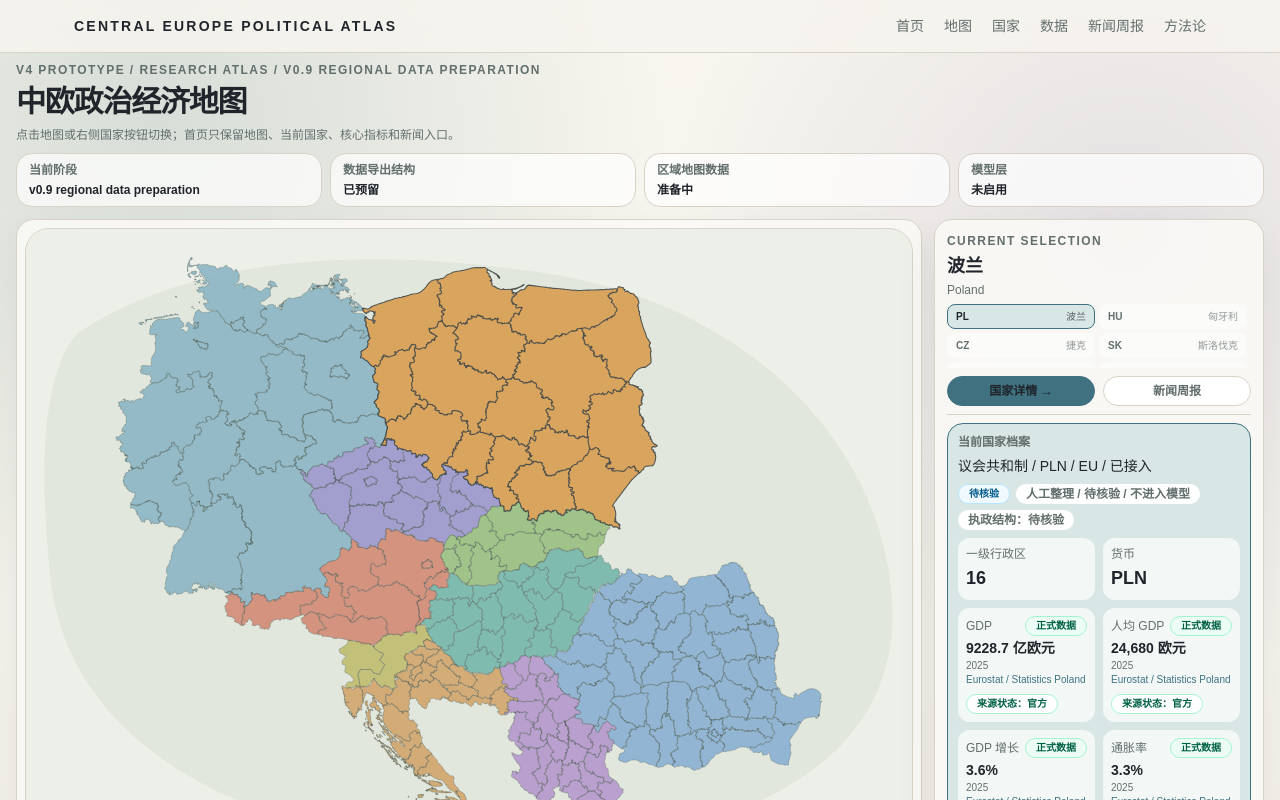
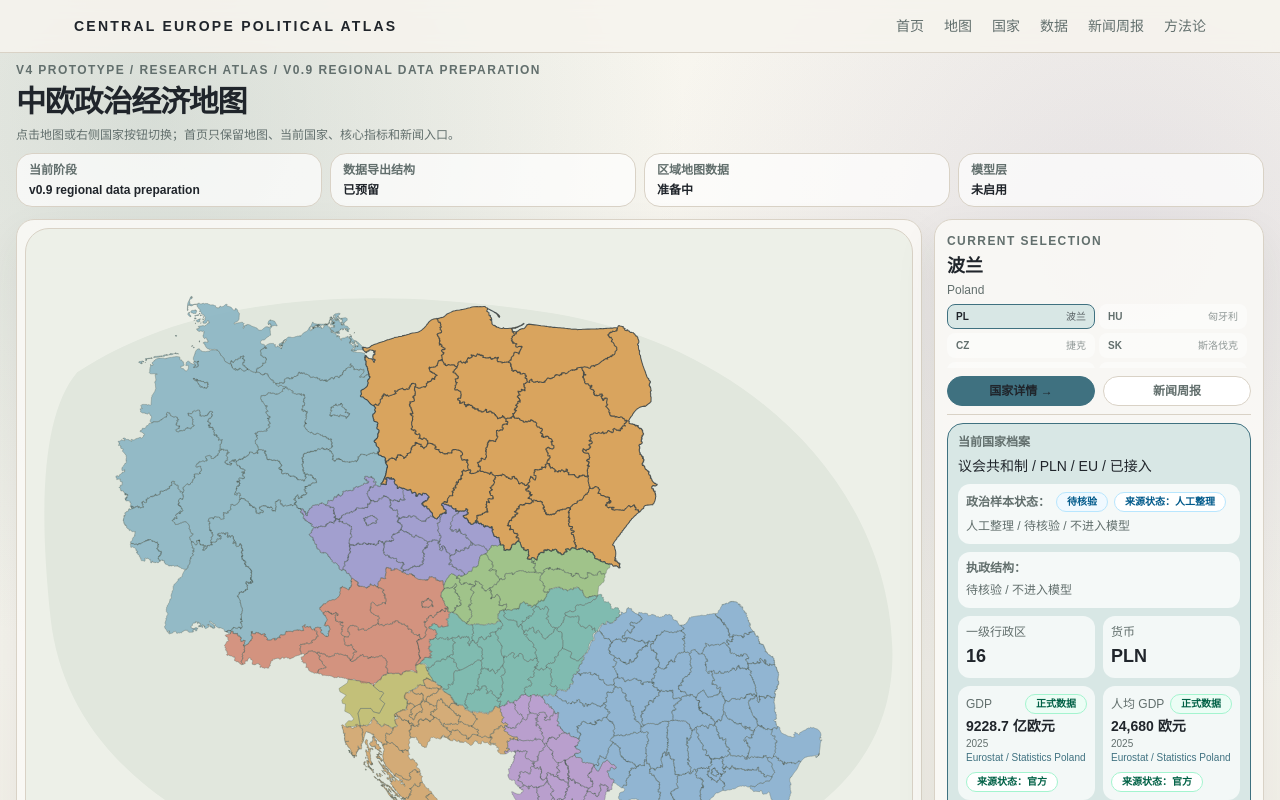
Before and after one commit to hui-sallai/central-europe-political-atlas, a Next.js app: page / in a window 1280 px wide. Shown: the top 800 px of the page. Built offline with nearby package versions, Linux system fonts and the light colour scheme.

Commit message:
Clean static status text and map labels

```diff
--- a/src/app/data/page.tsx
+++ b/src/app/data/page.tsx
@@ -11,7 +11,7 @@ export default function DataOverviewPage() {
         数据页改为按国家单独查看。先选择国家，再查看该国宏观经济、官方来源、地图图层、对华经贸样本、新闻记录和资料入口。
       </p>
       <div className="mt-4 inline-flex rounded-full border border-[var(--line)] bg-white/70 px-4 py-2 text-xs font-semibold text-[var(--muted)]">
-        当前阶段：v0.9 beta / regions + region_boundaries + region_indicators + region_observations + region_quality_checks + region_sources + project_locations + map_layers 区域层准备 / 模型层未启用
+        当前阶段：v0.9 regional data preparation / regions + region_boundaries + region_indicators + region_observations + region_quality_checks + region_sources + project_locations + map_layers 区域层准备 / 模型层未启用
       </div>
 
       <section className="mt-6">
--- a/src/components/CountryMapWorkbench.tsx
+++ b/src/components/CountryMapWorkbench.tsx
@@ -162,8 +162,8 @@ export function CountryMapWorkbench({ country }: CountryMapWorkbenchProps) {
           <p className="mt-3 rounded-full bg-[var(--surface-muted)] px-3 py-2 text-xs text-[var(--muted)]">{activeLayerOption.legend}</p>
           <div className="mt-3 rounded-2xl border border-[var(--line)] bg-white/70 p-3">
             <div className="flex flex-wrap items-center gap-2">
+              <span className="text-xs font-semibold text-[var(--muted)]">图层数据状态：</span>
               <DataStatusBadge status={activeLayerOption.statusKind} />
-              <span className="text-xs font-semibold text-[var(--muted)]">{activeLayerOption.dataStatus}</span>
             </div>
             <p className="mt-2 text-xs leading-5 text-[var(--muted)]">{activeLayerOption.statusNote}</p>
             <p className="mt-1 text-[10px] leading-4 text-[var(--muted)]">
--- a/src/components/InteractiveMapExplorer.tsx
+++ b/src/components/InteractiveMapExplorer.tsx
@@ -165,10 +165,19 @@ export function InteractiveMapExplorer({ variant = "full" }: InteractiveMapExplo
                   </span>
                 </div>
               ) : null}
-              <div className="mt-2 flex flex-wrap gap-1.5">
-                <DataStatusBadge status={selectedPoliticalStatus.badge} />
-                <span className="rounded-full bg-white px-2.5 py-0.5 text-xs font-semibold text-[var(--muted)]">{selectedPoliticalStatus.display}</span>
-                <span className="rounded-full bg-white px-2.5 py-0.5 text-xs font-semibold text-[var(--muted)]">执政结构：待核验</span>
+              <div className="mt-2 grid gap-2 text-xs">
+                <div className="rounded-xl bg-white/75 p-2">
+                  <div className="flex flex-wrap items-center gap-1.5">
+                    <span className="font-semibold text-[var(--muted)]">政治样本状态：</span>
+                    <DataStatusBadge status={selectedPoliticalStatus.badge} />
+                    <SourceStatusBadge status={selectedPoliticalStatus.badge === "manual" ? "manual" : "pending"} />
+                  </div>
+                  <p className="mt-1 leading-5 text-[var(--muted)]">{selectedPoliticalStatus.display}</p>
+                </div>
+                <div className="rounded-xl bg-white/75 p-2">
+                  <p className="font-semibold text-[var(--muted)]">执政结构：</p>
+                  <p className="mt-1 leading-5 text-[var(--muted)]">待核验 / 不进入模型</p>
+                </div>
               </div>
               <div className="mt-2 grid grid-cols-2 gap-2">
                 <div className="rounded-xl bg-white/70 p-2">
```
